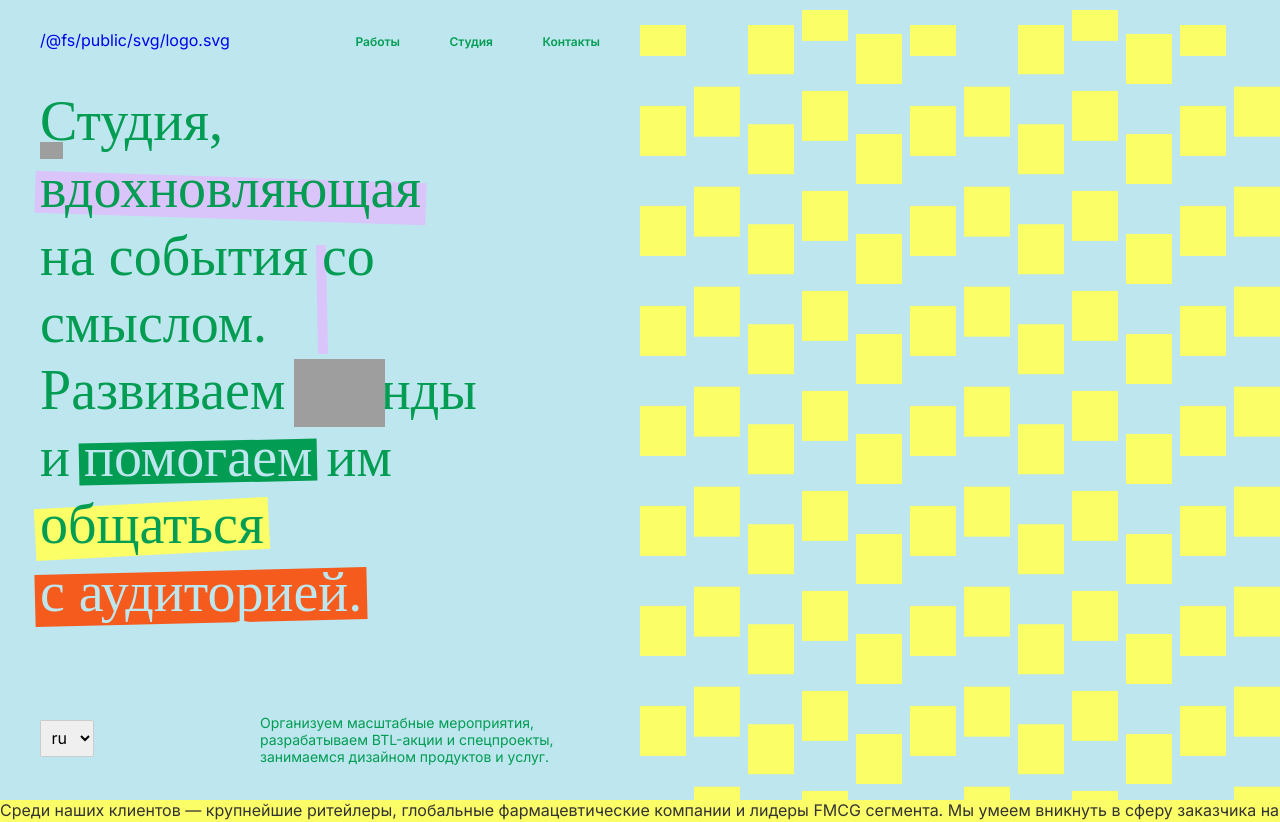
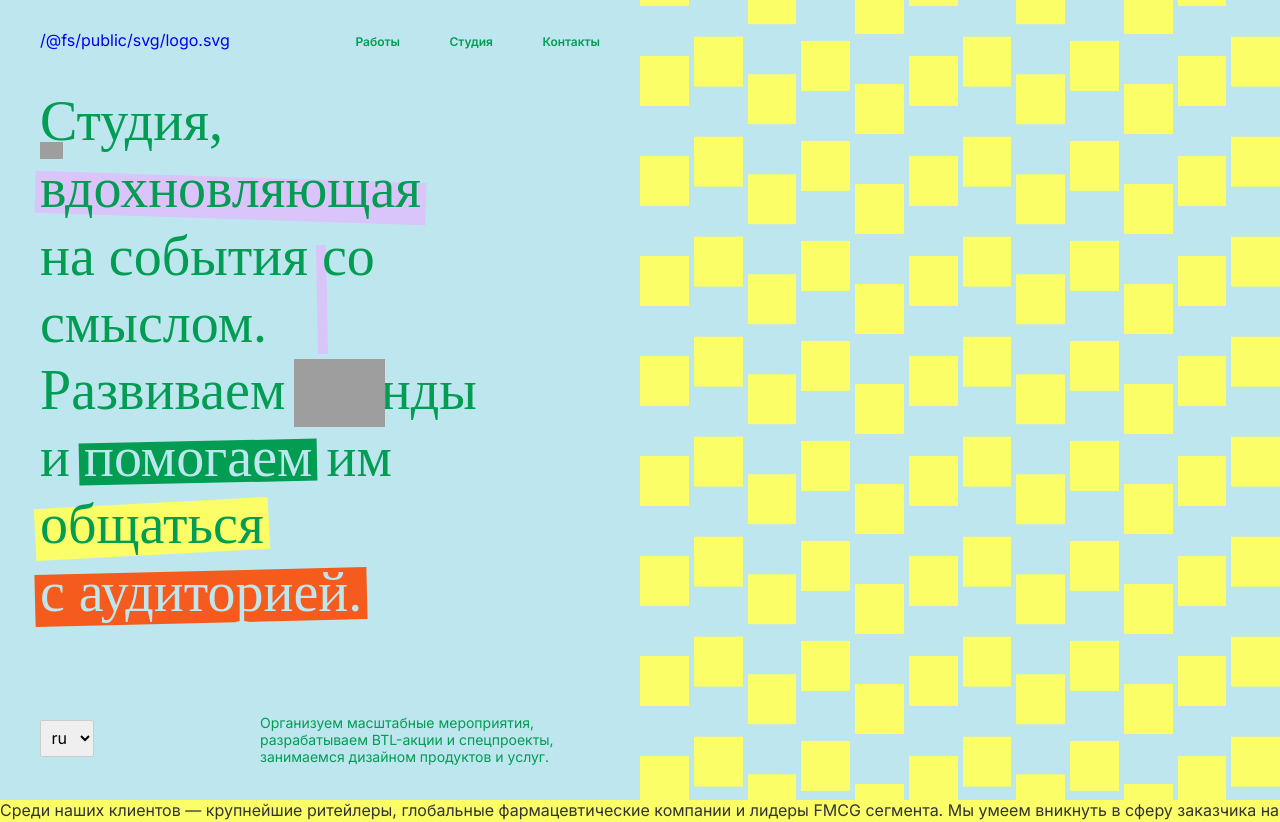
Before and after one commit to solarrust/MadBand, a Svelte app: page / in a window 1280 px wide. Shown: the top 822 px of the page. Built offline with nearby package versions, Linux system fonts and the light colour scheme; grey boxes are pictures that could not be loaded; a web font is replaced by a local one.

Commit message:
Fixes for the Hero block

```diff
--- a/src/components/Pages/Main.svelte
+++ b/src/components/Pages/Main.svelte
@@ -156,13 +156,16 @@
   }
 
   .square-pattern {
+    display: flex;
+    position: relative;
+    top: -50px;
     width: 100%;
     height: 100vh;
-    display: flex;
   }
 
   .line {
-    width: 8.3%;
+    width: calc(100% / 12);
+    height: calc(100% + 50px);
     background-image: linear-gradient(to top, #fbfe67 50px, transparent 50px);
     background-size: 50px 100px;
 
@@ -172,7 +175,7 @@
   }
 
   .line:not(:last-child) {
-    margin-right: 8px;
+    margin-right: 5px;
   }
 
   .line:nth-child(5n + 1) {
```
